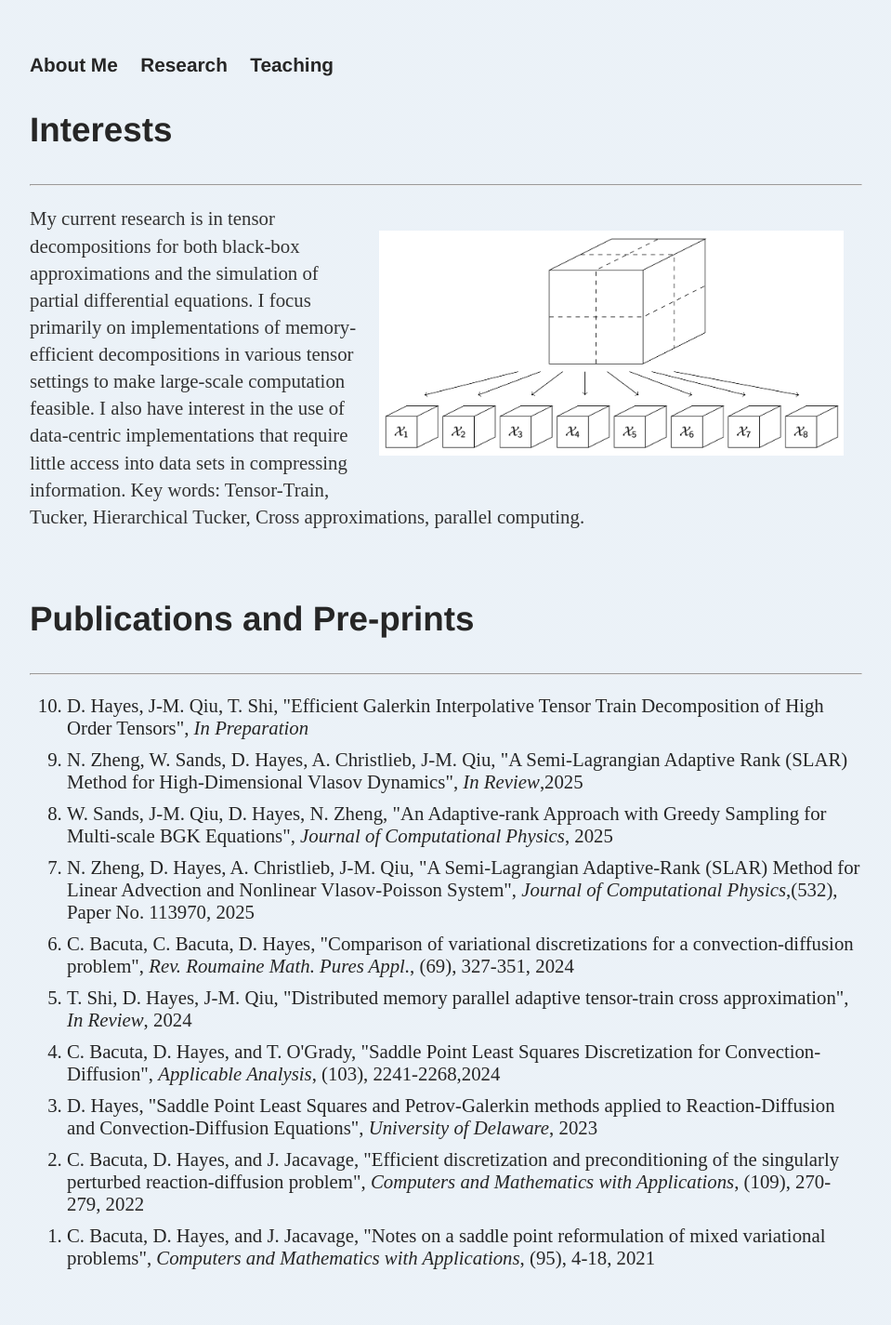
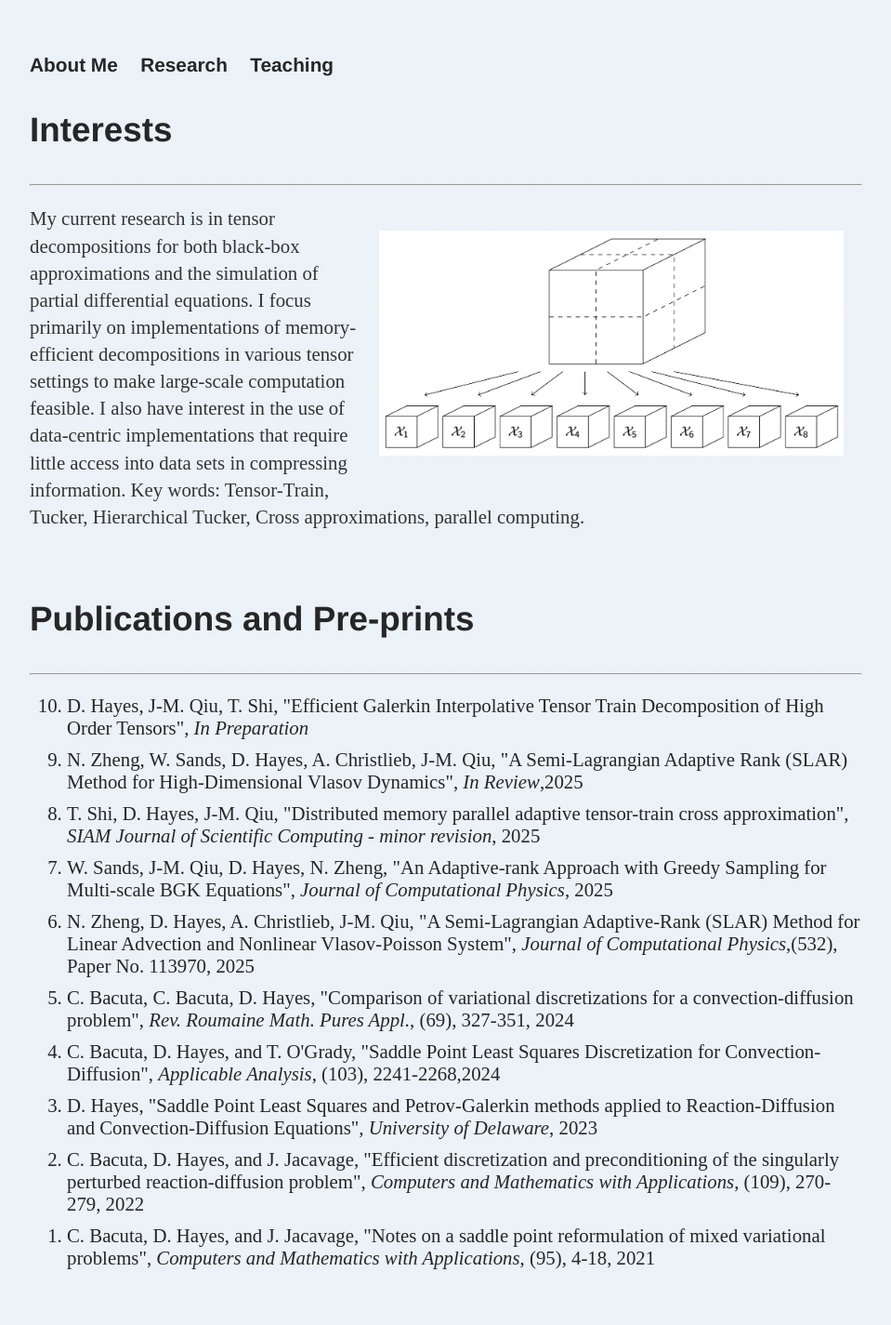
Before and after one commit to dhayes95/dhayes95.github.io, a Jekyll site: the page built from research/index.html, in a window 1280 px wide. Shown: the whole page at 93% size, without its empty margins (160-1119 px from the left). Built offline with Jekyll 4.4.1, drawn with Linux system fonts in a browser that asks for light colours.

Commit message:
Update publication list in index.html

```diff
--- a/research/index.html
+++ b/research/index.html
@@ -20,10 +20,10 @@ title: Research Interest
 			<ol reversed>
 				<li>D. Hayes, J-M. Qiu, T. Shi, "Efficient Galerkin Interpolative Tensor Train Decomposition of High Order Tensors", <i>In Preparation</i></li>
 				<li>N. Zheng, W. Sands, D. Hayes, A. Christlieb, J-M. Qiu, "A Semi-Lagrangian Adaptive Rank (SLAR) Method for High-Dimensional Vlasov Dynamics", <i>In Review</i>,2025</li>
+				<li>T. Shi, D. Hayes, J-M. Qiu, "Distributed memory parallel adaptive tensor-train cross approximation", <i>SIAM Journal of Scientific Computing - minor revision</i>, 2025</li>
 				<li>W. Sands, J-M. Qiu, D. Hayes, N. Zheng, "An Adaptive-rank Approach with Greedy Sampling for Multi-scale BGK Equations", <i>Journal of Computational Physics</i>, 2025</li>
 				<li>N. Zheng, D. Hayes, A. Christlieb, J-M. Qiu, "A Semi-Lagrangian Adaptive-Rank (SLAR) Method for Linear Advection and Nonlinear Vlasov-Poisson System", <i>Journal of Computational Physics</i>,(532), Paper No. 113970, 2025</li>
 				<li>C. Bacuta, C. Bacuta, D. Hayes, "Comparison of variational discretizations for a convection-diffusion problem", <i>Rev. Roumaine Math. Pures Appl.</i>, (69), 327-351, 2024 </li>
-				<li>T. Shi, D. Hayes, J-M. Qiu, "Distributed memory parallel adaptive tensor-train cross approximation", <i>In Review</i>, 2024</li>
 				<li>C. Bacuta, D. Hayes, and T. O'Grady, "Saddle Point Least Squares Discretization for Convection-Diffusion", <i>Applicable Analysis</i>, (103), 2241-2268,2024</li>
 				<li>D. Hayes, "Saddle Point Least Squares and Petrov-Galerkin methods applied to Reaction-Diffusion and Convection-Diffusion Equations", <i>University of Delaware</i>, 2023</li>
 				<li>C. Bacuta, D. Hayes, and J. Jacavage, "Efficient discretization and preconditioning of the singularly perturbed reaction-diffusion problem", <i>Computers and Mathematics with Applications</i>, (109), 270-279, 2022</li>
```
